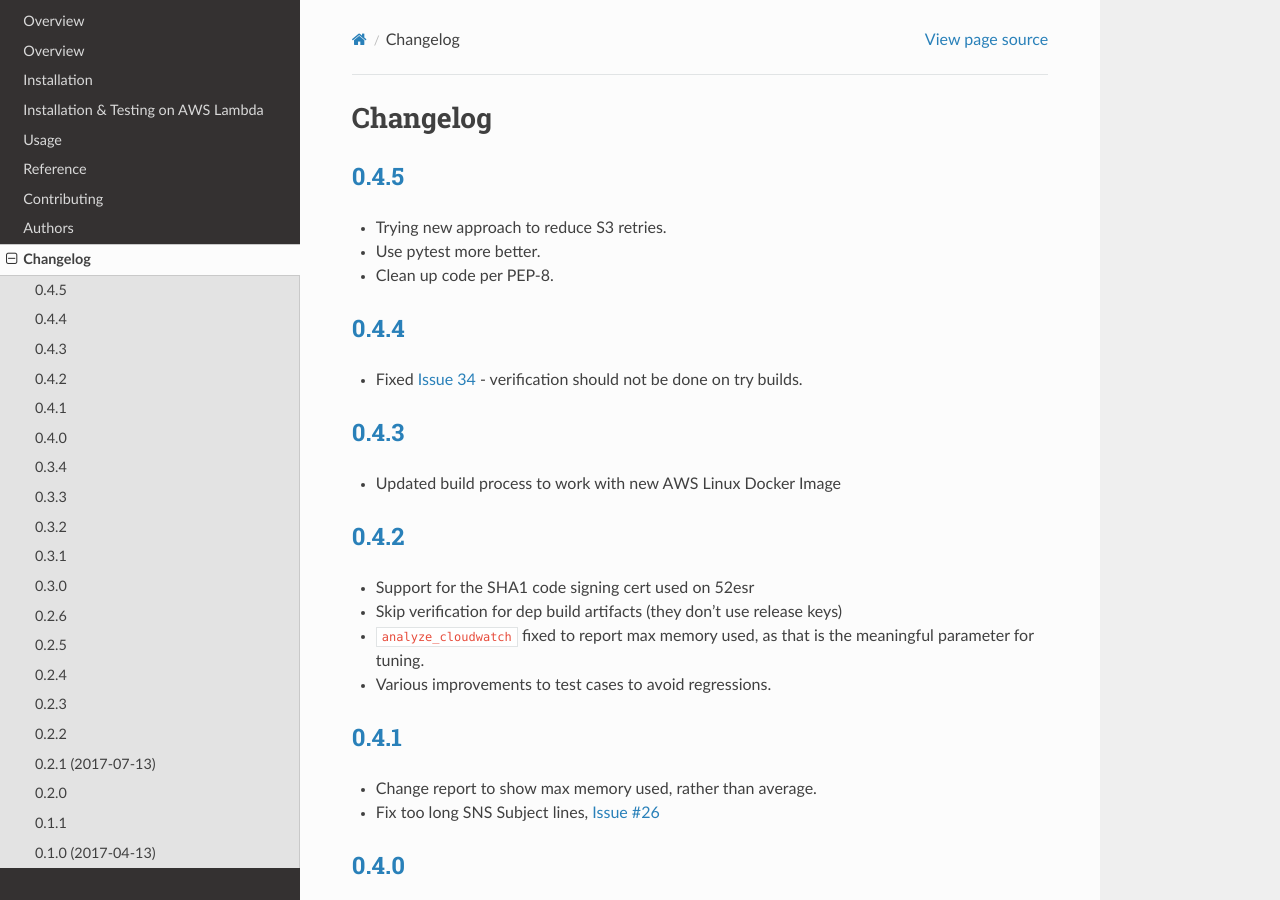
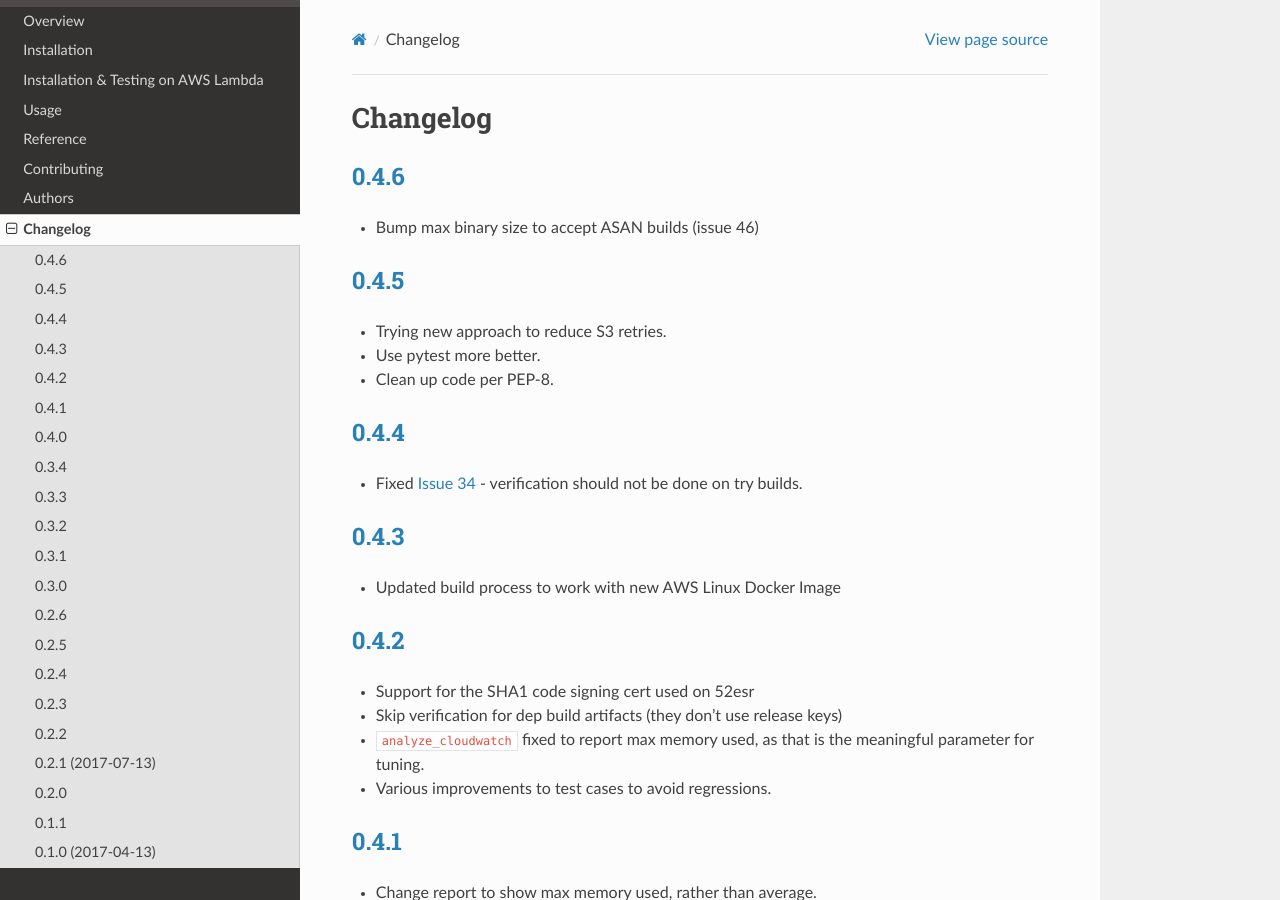
Before and after one commit to mozilla-services/fx-sig-verify, a Sphinx documentation site: the page built from docs/changelog.rst, in a window 1280 px wide and 900 px high. Built offline with Sphinx 7.4.7 and the Read the Docs theme 2.0.0, drawn with Linux system fonts in a browser that asks for light colours.

Commit message:
Bump version: 0.4.5 → 0.4.6

```diff
--- a/CHANGELOG.rst
+++ b/CHANGELOG.rst
@@ -1,5 +1,11 @@
 Changelog
 =========
+`0.4.6`__
+-----------------------------------------
+__ https://github.com/mozilla-services/fx-sig-verify/tree/v0.4.6
+
+- Bump max binary size to accept ASAN builds (issue 46)
+
 `0.4.5`__
 -----------------------------------------
 __ https://github.com/mozilla-services/fx-sig-verify/tree/v0.4.5
--- a/README.rst
+++ b/README.rst
@@ -43,9 +43,9 @@
     :alt: PyPI Package latest release
     :target: https://pypi.python.org/pypi/fx-sig-verify
 
-.. |commits-since| image:: https://img.shields.io/github/commits-since/mozilla-services/fx-sig-verify/v0.4.5.svg
+.. |commits-since| image:: https://img.shields.io/github/commits-since/mozilla-services/fx-sig-verify/v0.4.6.svg
     :alt: Commits since latest release
-    :target: https://github.com/mozilla-services/fx-sig-verify/compare/v0.4.5...master
+    :target: https://github.com/mozilla-services/fx-sig-verify/compare/v0.4.6...master
 
 .. |downloads| image:: https://img.shields.io/pypi/dm/fx-sig-verify.svg
     :alt: PyPI Package monthly downloads
--- a/docs/conf.py
+++ b/docs/conf.py
@@ -29,7 +29,7 @@
 year = '2017'
 author = 'Hal Wine'
 copyright = '{0}, {1}'.format(year, author)
-version = release = '0.4.5'
+version = release = '0.4.6'
 
 pygments_style = 'trac'
 templates_path = ['.']
--- a/setup.cfg
+++ b/setup.cfg
@@ -1,5 +1,5 @@
 [bumpversion]
-current_version = 0.4.5
+current_version = 0.4.6
 commit = True
 tag = True
 parse = (?P<major>\d+)\.(?P<minor>\d+)\.(?P<patch>\d+)(-(?P<dev>\d+))?
--- a/setup.py
+++ b/setup.py
@@ -24,7 +24,7 @@
 
 setup(
     name='fx_sig_verify',
-    version='0.4.5',
+    version='0.4.6',
     license='MPL',
     description='AWS Lambda to check code signatures.',
     long_description='%s\n%s' % (
--- a/src/fx_sig_verify/__init__.py
+++ b/src/fx_sig_verify/__init__.py
@@ -1 +1 @@
-__version__ = "0.4.5"
+__version__ = "0.4.6"
```
